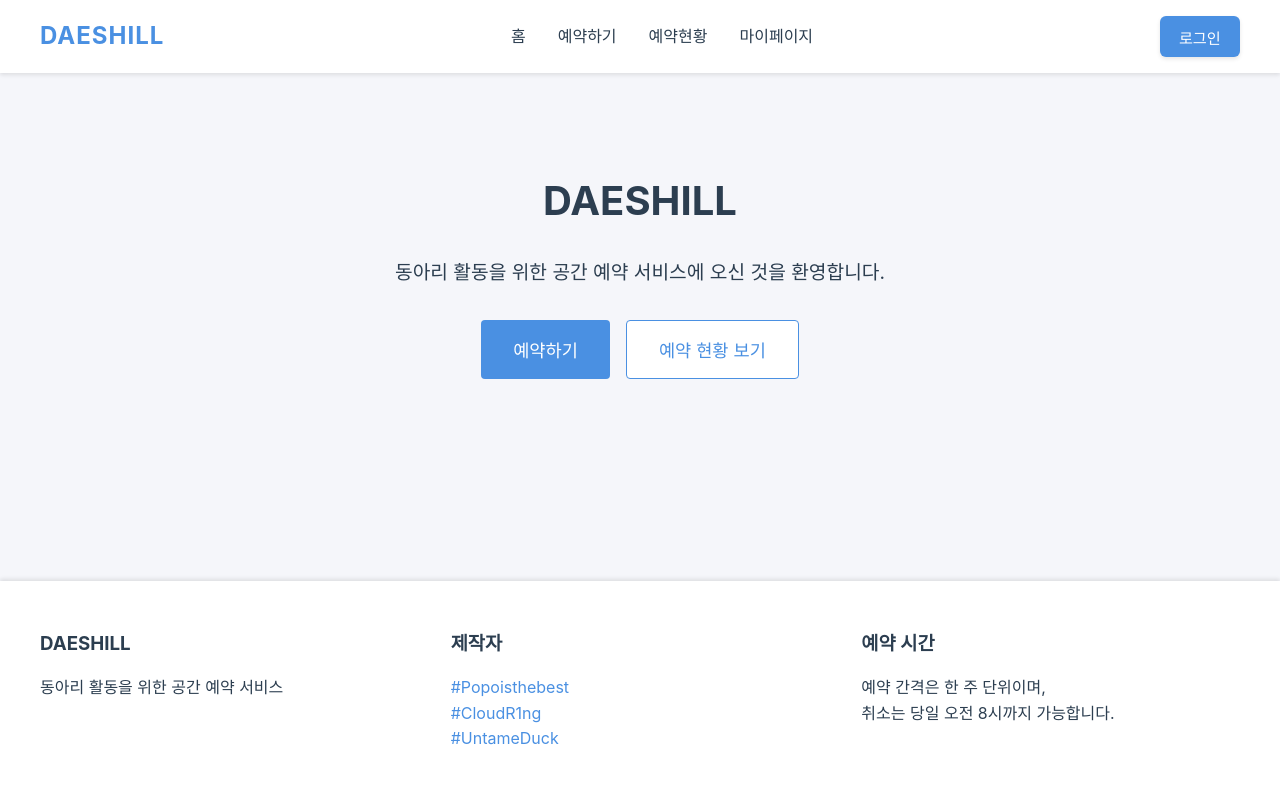
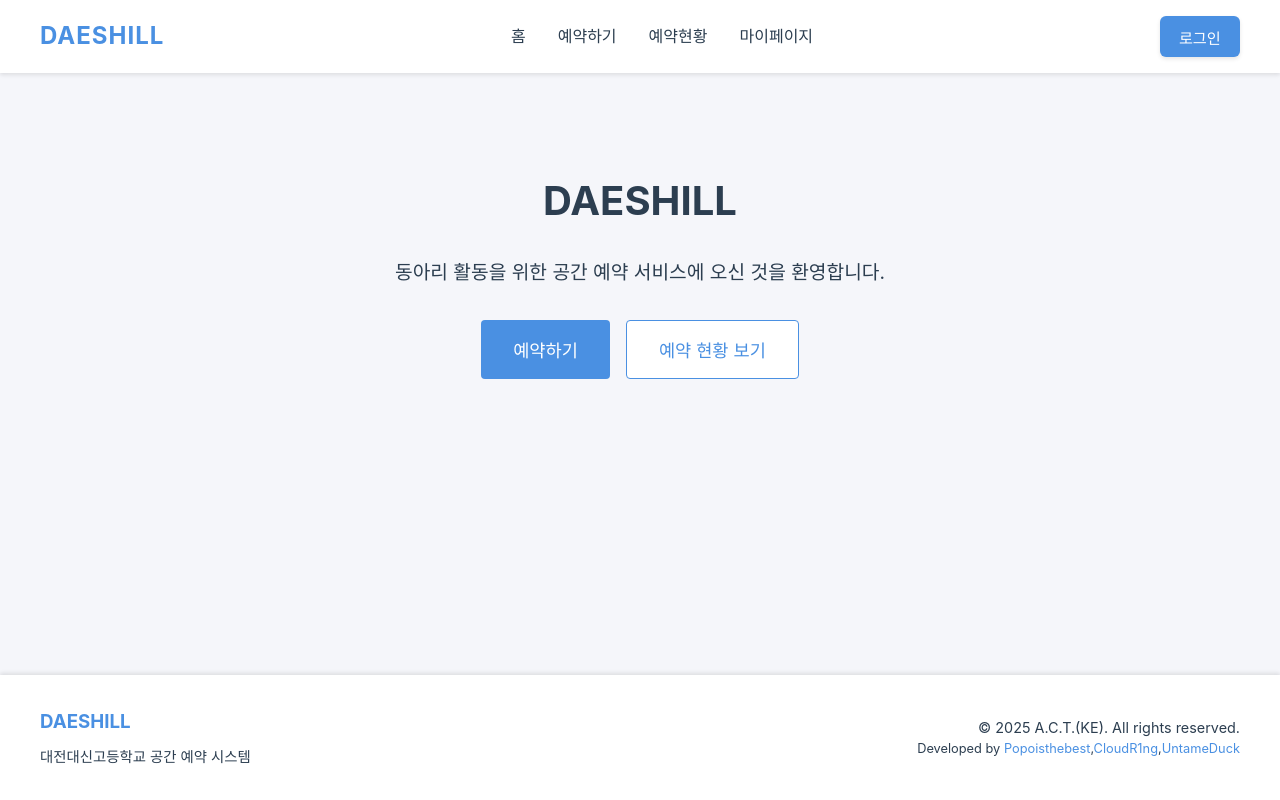
Before and after one commit to Popoisthebest/DSHUB, a React (Create React App) app: page / in a window 1280 px wide. Built offline with nearby package versions, Linux system fonts and the light colour scheme.

Commit message:
fix/footer

```diff
--- a/src/components/Footer.js
+++ b/src/components/Footer.js
@@ -6,7 +6,8 @@ function Footer() {
     <footer
       style={{
         backgroundColor: "white",
-        padding: "3rem 2rem",
+        padding: "2rem",
+        marginTop: "auto",
         boxShadow: "0 -2px 4px rgba(0, 0, 0, 0.1)",
       }}
     >
@@ -14,60 +15,50 @@ function Footer() {
         style={{
           maxWidth: "1200px",
           margin: "0 auto",
-          display: "grid",
-          gridTemplateColumns: "repeat(3, 1fr)",
-          gap: "2rem",
+          display: "flex",
+          justifyContent: "space-between",
+          alignItems: "center",
+          flexWrap: "wrap",
+          gap: "1rem",
         }}
       >
         <div>
-          <h3 style={{ marginBottom: "1rem", color: "var(--secondary-color)" }}>
+          <h3 style={{ marginBottom: "0.5rem", color: "var(--primary-color)" }}>
             DAESHILL
           </h3>
-          <p style={{ color: "var(--text-color)" }}>
-            동아리 활동을 위한 공간 예약 서비스
+          <p style={{ color: "var(--text-color-light)", fontSize: "0.9rem" }}>
+            대전대신고등학교 공간 예약 시스템
           </p>
         </div>
-        <div>
-          <h3 style={{ marginBottom: "1rem", color: "var(--secondary-color)" }}>
-            제작자
-          </h3>
-          <p style={{ color: "var(--text-color)" }}>
+        <div style={{ textAlign: "right" }}>
+          <p style={{ color: "var(--text-color-light)", fontSize: "0.9rem" }}>
+            © 2025 A.C.T.(KE). All rights reserved.
+          </p>
+          <p style={{ color: "var(--text-color-light)", fontSize: "0.8rem" }}>
+            Developed by{" "}
             <a
               href="https://github.com/Popoisthebest"
               target="_blank"
               rel="noopener noreferrer"
             >
-              #Popoisthebest
+              Popoisthebest
             </a>
-          </p>
-          <p style={{ color: "var(--text-color)" }}>
+            ,
             <a
               href="https://github.com/CloudR1ng"
               target="_blank"
               rel="noopener noreferrer"
             >
-              #CloudR1ng
+              CloudR1ng
             </a>
-          </p>
-          <p style={{ color: "var(--text-color)" }}>
+            ,
             <a
               href="https://github.com/UntameDuck"
               target="_blank"
               rel="noopener noreferrer"
             >
-              #UntameDuck
+              UntameDuck
             </a>
-          </p>
-        </div>
-        <div>
-          <h3 style={{ marginBottom: "1rem", color: "var(--secondary-color)" }}>
-            예약 시간
-          </h3>
-          <p style={{ color: "var(--text-color)" }}>
-            예약 간격은 한 주 단위이며,
-          </p>
-          <p style={{ color: "var(--text-color)" }}>
-            취소는 당일 오전 8시까지 가능합니다.
           </p>
         </div>
       </div>
--- a/src/pages/Admin.js
+++ b/src/pages/Admin.js
@@ -1,7 +1,7 @@
 import React, { useState, useEffect } from "react";
 import { useAuth } from "../contexts/AuthContext";
 import { useNavigate } from "react-router-dom";
-import { getAllReservations, deleteReservation } from "../firebase/db";
+import { listenToAllReservations, deleteReservation } from "../firebase/db";
 import { formatDateToYYYYMMDD, formatDate } from "../utils/dateUtils";
 import "../styles/common.css";
 
@@ -21,12 +21,8 @@ function Admin() {
       navigate("/");
       return;
     }
-    loadReservations();
-  }, [user, currentDate, filterStatus]);
 
-  const loadReservations = async () => {
-    try {
-      setLoading(true);
+    // 실시간 리스너 설정
     const startDate = new Date(
       currentDate.getFullYear(),
       currentDate.getMonth(),
@@ -38,13 +34,13 @@ function Admin() {
       0
     );
 
-      const data = await getAllReservations(
-        formatDateToYYYYMMDD(startDate),
-        formatDateToYYYYMMDD(endDate)
-      );
+    const startOfWeekStr = formatDateToYYYYMMDD(startDate);
+    const endOfWeekStr = formatDateToYYYYMMDD(endDate);
 
+    const unsubscribe = listenToAllReservations(
+      (reservationsData) => {
         // 날짜별로 예약 데이터 그룹화
-      const groupedData = data.reduce((acc, reservation) => {
+        const groupedData = reservationsData.reduce((acc, reservation) => {
           const dateKey = reservation.date;
           if (!acc[dateKey]) {
             acc[dateKey] = [];
@@ -56,13 +52,15 @@ function Admin() {
         }, {});
 
         setReservations(groupedData);
-    } catch (err) {
-      setError("예약 목록을 불러오는 중 오류가 발생했습니다.");
-      console.error("예약 목록 로딩 오류:", err);
-    } finally {
         setLoading(false);
-    }
-  };
+      },
+      startOfWeekStr,
+      endOfWeekStr
+    );
+
+    // 컴포넌트 언마운트 시 리스너 해제
+    return () => unsubscribe();
+  }, [user, currentDate, filterStatus]);
 
   const handleOpenDetailModal = (reservation) => {
     setSelectedReservation(reservation);
@@ -92,7 +90,6 @@ function Admin() {
     if (window.confirm("이 예약을 취소하시겠습니까?")) {
       try {
         await deleteReservation(reservationId);
-        await loadReservations();
         handleCloseDetailModal();
       } catch (error) {
         setError("예약 취소 중 오류가 발생했습니다.");
```
Lines whose indentation alone changed are shown as unchanged.
